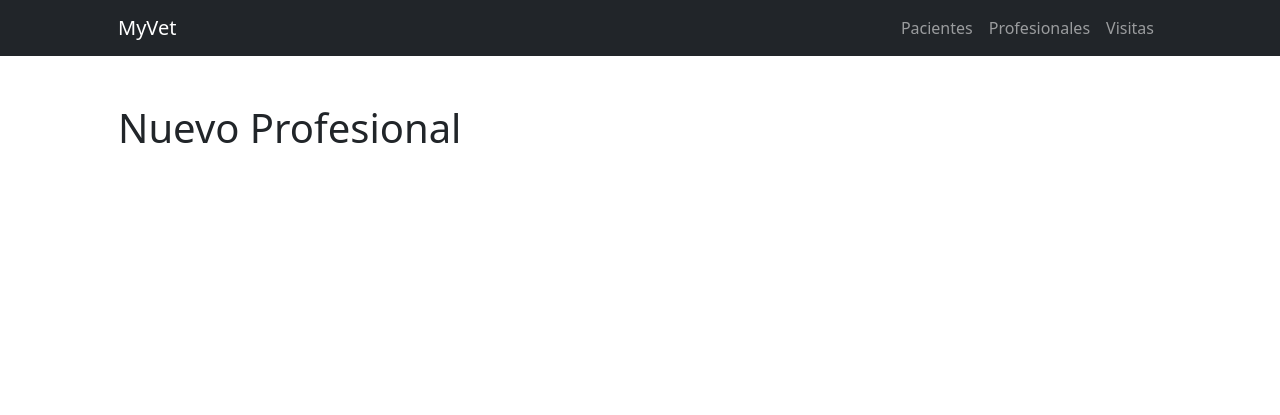
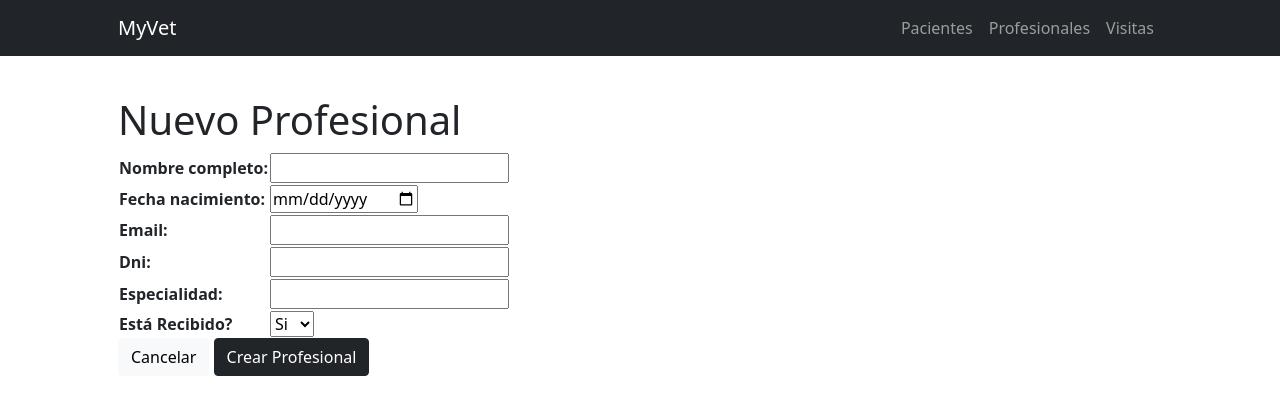
Before and after one commit to TrejoMartin90/PreEntrega3Trejo, a Django app: page /MyVet/crearProfesional in a window 1280 px wide. Shown: the top 415 px of the page. Run offline with Django 4.2, Linux system fonts and the light colour scheme; some libraries are stand-ins or nearby versions.

Commit message:
Commit con create funcionando, dos con Forms y uno con HTML

```diff
--- a/PreEntrega3Trejo/MyVet/admin.py
+++ b/PreEntrega3Trejo/MyVet/admin.py
@@ -1,3 +1,8 @@
 from django.contrib import admin
+from .models import *
 
 # Register your models here.
+
+admin.site.register(Paciente)
+admin.site.register(Profesional)
+admin.site.register(Visita)
--- /dev/null
+++ b/PreEntrega3Trejo/MyVet/forms.py
@@ -0,0 +1,40 @@
+from django import forms
+
+opciones_sexo = [
+    ("Macho","Macho"),
+    ("Hembra","Hembra")
+]
+
+opciones_boolean = [
+    ("True","Si"),
+    ("False","No")
+]
+
+class ProfesionalFormulario (forms.Form):
+    nombre_completo = forms.CharField()
+    fecha_nacimiento = forms.DateField(widget=forms.NumberInput(attrs={"type":"date"}))
+    email = forms.EmailField()
+    dni = forms.CharField()
+    especialidad = forms.CharField()
+    esta_recibido = forms.CharField(label="Está Recibido?", widget=forms.Select(choices=opciones_boolean))
+    #esta_activo = forms.BooleanField()
+
+class PacienteFormulario (forms.Form):
+    especie = forms.CharField()
+    raza = forms.CharField()
+    peso = forms.IntegerField()
+    nombre = forms.CharField()
+    fecha_nacimiento = forms.DateField()
+    sexo = forms.CharField(label="Sexo", widget=forms.Select(choices=opciones_sexo))
+    esta_castrado = forms.BooleanField()
+    direccion = forms.CharField()
+    dni_tutor = forms.CharField()
+    descripcion = forms.CharField()
+
+class VisitaFormulario (forms.Form):
+    fecha_visita = forms.DateField(widget=forms.NumberInput(attrs={"type":"date"}))
+    nombre_paciente = forms.CharField()
+    nombre_profesional = forms.CharField()
+    diagnostico = forms.CharField(widget=forms.Textarea(attrs={'rows':3}),required=True)
+    medicacion = forms.CharField(widget=forms.Textarea(attrs={'rows':3}), required=False)
+    proximo_control = forms.DateField(widget=forms.NumberInput(attrs={"type":"date"}),required=False)
--- a/PreEntrega3Trejo/MyVet/models.py
+++ b/PreEntrega3Trejo/MyVet/models.py
@@ -17,7 +17,7 @@ class Paciente (models.Model):
     nombre = models.CharField(max_length=30)
     fecha_nacimiento = models.DateField()
     sexo = models.CharField(max_length=20)
-    esta_castrado = models.BooleanField()
+    esta_castrado = models.BooleanField(blank=True)
     direccion = models.CharField(max_length=50)
     dni_tutor = models.CharField(max_length=9)
     descripcion = models.CharField(max_length=500, blank=True)
@@ -28,4 +28,4 @@ class Visita (models.Model):
     nombre_profesional = models.CharField(max_length=50)
     diagnostico = models.CharField(max_length=1000)
     medicacion = models.CharField(max_length=500, blank=True)
-    proximo_control = models.DateField(blank=True)
+    proximo_control = models.DateField(blank=True, null=True)
--- a/PreEntrega3Trejo/MyVet/templates/MyVet/crear_profesional.html
+++ b/PreEntrega3Trejo/MyVet/templates/MyVet/crear_profesional.html
@@ -3,6 +3,12 @@
 {% block contenidoDinamico %}
 
 <h1 class="card-title">Nuevo Profesional</h2>
-
+<form action="" method="POST">{% csrf_token %}
+    <table>
+        {{ miFormulario.as_table }}
+    </table>
+    <a href="{% url 'Ver Profesionales' %}" class="btn btn btn-light" role="button" aria-pressed="true">Cancelar</a>
+    <button type="submit" class="btn btn-dark">Crear Profesional</button>
+</form>
 
 {% endblock %}
--- a/PreEntrega3Trejo/MyVet/templates/MyVet/parent.html
+++ b/PreEntrega3Trejo/MyVet/templates/MyVet/parent.html
@@ -14,7 +14,7 @@
     </head>
     <body>
         <!-- Responsive navbar-->
-        <nav class="navbar navbar-expand-lg navbar-dark bg-dark">
+        <nav class="navbar navbar-expand-lg navbar-dark bg-dark fixed-top">
             <div class="container px-5">
                 <a class="navbar-brand" href="{% url 'Home' %}">MyVet</a>
                 <button class="navbar-toggler" type="button" data-bs-toggle="collapse" data-bs-target="#navbarSupportedContent" aria-controls="navbarSupportedContent" aria-expanded="false" aria-label="Toggle navigation"><span class="navbar-toggler-icon"></span></button>
@@ -28,10 +28,9 @@
             </div>
         </nav>
         <!-- Page Content-->
-        <div class="container px-4 px-lg-5">
+        <div class="container px- px-lg-5">
             <!-- Heading Row-->
-            <div class="row gx-4 gx-lg-5 align-items-center my-4">
-            </div>
+            <div class="row gx-5 gx-lg-5 align-items-center my-5"></div>
             {% block contenidoDinamico %}
 
             {% endblock %}
--- a/PreEntrega3Trejo/MyVet/templates/MyVet/ver_pacientes.html
+++ b/PreEntrega3Trejo/MyVet/templates/MyVet/ver_pacientes.html
@@ -3,6 +3,6 @@
 {% block contenidoDinamico %}
 
 <h1 class="card-title">Pacientes</h2>
-
+<a href="{% url 'Crear Paciente' %}" class="btn btn-secondary btn-lg active float-right" role="button" aria-pressed="true">Crear Paciente</a>
 
 {% endblock %}
--- a/PreEntrega3Trejo/MyVet/templates/MyVet/ver_profesionales.html
+++ b/PreEntrega3Trejo/MyVet/templates/MyVet/ver_profesionales.html
@@ -3,6 +3,7 @@
 {% block contenidoDinamico %}
 
 <h1 class="card-title">Profesionales</h2>
+<a href="{% url 'Crear Profesional' %}" class="btn btn-secondary btn-lg active float-right" role="button" aria-pressed="true">Crear Profesional</a>
 
 
 {% endblock %}
--- a/PreEntrega3Trejo/MyVet/templates/MyVet/ver_visitas.html
+++ b/PreEntrega3Trejo/MyVet/templates/MyVet/ver_visitas.html
@@ -3,6 +3,6 @@
 {% block contenidoDinamico %}
 
 <h1 class="card-title">Visitas</h2>
-
+    <a href="{% url 'Crear Visita' %}" class="btn btn-secondary btn-lg active float-right" role="button" aria-pressed="true">Crear Visita</a>
 
 {% endblock %}
--- a/PreEntrega3Trejo/MyVet/urls.py
+++ b/PreEntrega3Trejo/MyVet/urls.py
@@ -6,7 +6,7 @@ urlpatterns = [
     path('profesionales', views.ver_profesionales, name="Ver Profesionales"),
     path('pacientes', views.ver_pacientes, name="Ver Pacientes"),
     path('visitas', views.ver_visitas, name="Ver Visitas"),
-    path('crearProfesional', views.crear_profesional, name="Crear Profesionales"),
+    path('crearProfesional', views.crear_profesional, name="Crear Profesional"),
     path('crearPaciente', views.crear_paciente, name="Crear Paciente"),
     path('crearVisita', views.crear_visita, name="Crear Visita"),
 ]
--- a/PreEntrega3Trejo/MyVet/views.py
+++ b/PreEntrega3Trejo/MyVet/views.py
@@ -1,5 +1,7 @@
 from django.shortcuts import render
 from django.http import HttpResponse
+from .models import *
+from .forms import *
 
 # Create your views here.
 
@@ -16,10 +18,35 @@ def ver_pacientes (request):
 	return render(request,"MyVet/ver_pacientes.html")
 
 def crear_profesional (request):
-	return render(request,"MyVet/crear_profesional.html")
+	if request.method == "POST":
+		miFormulario = ProfesionalFormulario(request.POST)
+		print(miFormulario)
+		if miFormulario.is_valid():
+			informacion = miFormulario.cleaned_data
+			nuevoProfesional = Profesional(nombre_completo=informacion["nombre_completo"],fecha_nacimiento = informacion["fecha_nacimiento"],email=informacion["email"],dni=informacion["dni"],especialidad=informacion["especialidad"],esta_recibido=informacion["esta_recibido"],esta_activo=True)
+			nuevoProfesional.save()
+			return render(request, "MyVet/home.html")
+	else:
+			miFormulario = ProfesionalFormulario()
+	return render(request, "MyVet/crear_profesional.html", {"miFormulario": miFormulario})
 
 def crear_visita (request):
-	return render(request,"MyVet/crear_visita.html")
+	if request.method == "POST":
+		miFormulario = VisitaFormulario(request.POST)
+		print(miFormulario)
+		if miFormulario.is_valid():
+			informacion = miFormulario.cleaned_data
+			nuevaVisita = Visita(fecha_visita = informacion["fecha_visita"],nombre_paciente=informacion["nombre_paciente"],nombre_profesional=informacion["nombre_profesional"],diagnostico=informacion["diagnostico"],medicacion=informacion["medicacion"],proximo_control=informacion["proximo_control"])
+			nuevaVisita.save()
+			return render(request, "MyVet/home.html")
+	else:
+			miFormulario = VisitaFormulario()
+	return render(request, "MyVet/crear_visita.html", {"miFormulario": miFormulario})
+
 
 def crear_paciente (request):
+	if request.method == "POST":
+		nuevoPaciente = Paciente(nombre=request.POST["nombre"],especie=request.POST["especie"],raza=request.POST["raza"],fecha_nacimiento=request.POST["fecha_nacimiento"],peso=request.POST["peso"],sexo=request.POST["sexo"],esta_castrado=request.POST["esta_castrado"],dni_tutor=request.POST["dni_tutor"],descripcion=request.POST["descripcion"])
+		nuevoPaciente.save()
+		return render(request, "MyVet/home.html")
 	return render(request,"MyVet/crear_paciente.html")
```
Also changed, not shown: PreEntrega3Trejo/MyVet/templates/MyVet/crear_paciente.html (+66 -2 lines), PreEntrega3Trejo/MyVet/templates/MyVet/crear_visita.html (+7 -0 lines), PreEntrega3Trejo/MyVet/migrations/0002_alter_paciente_esta_castrado.py (added), PreEntrega3Trejo/MyVet/migrations/0003_alter_visita_proximo_control.py (added), PreEntrega3Trejo/db.sqlite3.
